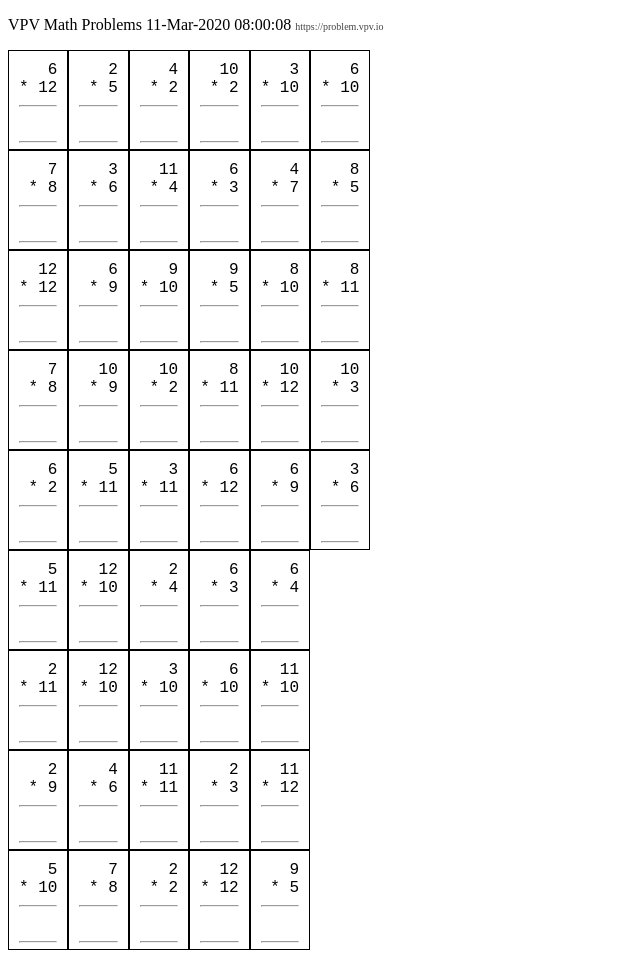
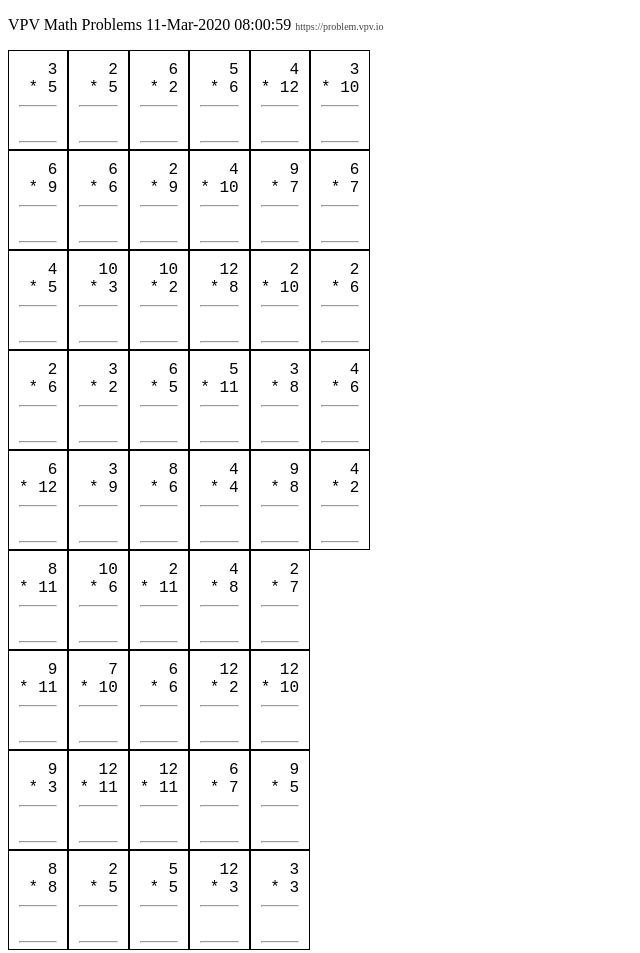
Before and after one commit to reflexdemon/math-problems, a website: page docs/problems.html in a window 1280 px wide. Shown: the whole page, without its empty margins (0-640 px from the left). Drawn offline with Linux system fonts and the light colour scheme.

Commit message:
Published new set of problems Wed Mar 11 08:01:00 EDT 2020

```diff
--- a/docs/problems.html
+++ b/docs/problems.html
@@ -34,10 +34,38 @@
 </head>
 <body>
 
-<p>VPV Math Problems 11-Mar-2020 08:00:08 <span style="color: #444; font-size: 10px">https://problem.vpv.io</span></p>
+<p>VPV Math Problems 11-Mar-2020 08:00:59 <span style="color: #444; font-size: 10px">https://problem.vpv.io</span></p>
 
 <div class="row">
       <div class="column">
+          <span class="cell">
+            <div >  3</div>
+            <div >*   5</div>
+            <hr>
+            <br>
+            <hr>
+          </span>
+          <span class="cell">
+            <div >  6</div>
+            <div >*   9</div>
+            <hr>
+            <br>
+            <hr>
+          </span>
+          <span class="cell">
+            <div >  4</div>
+            <div >*   5</div>
+            <hr>
+            <br>
+            <hr>
+          </span>
+          <span class="cell">
+            <div >  2</div>
+            <div >*   6</div>
+            <hr>
+            <br>
+            <hr>
+          </span>
           <span class="cell">
             <div >  6</div>
             <div >*  12</div>
@@ -46,57 +74,29 @@
             <hr>
           </span>
           <span class="cell">
-            <div >  7</div>
-            <div >*   8</div>
-            <hr>
-            <br>
-            <hr>
-          </span>
-          <span class="cell">
-            <div > 12</div>
-            <div >*  12</div>
-            <hr>
-            <br>
-            <hr>
-          </span>
-          <span class="cell">
-            <div >  7</div>
-            <div >*   8</div>
-            <hr>
-            <br>
-            <hr>
-          </span>
-          <span class="cell">
-            <div >  6</div>
-            <div >*   2</div>
-            <hr>
-            <br>
-            <hr>
-          </span>
-          <span class="cell">
-            <div >  5</div>
+            <div >  8</div>
             <div >*  11</div>
             <hr>
             <br>
             <hr>
           </span>
           <span class="cell">
-            <div >  2</div>
+            <div >  9</div>
             <div >*  11</div>
             <hr>
             <br>
             <hr>
           </span>
           <span class="cell">
-            <div >  2</div>
-            <div >*   9</div>
+            <div >  9</div>
+            <div >*   3</div>
             <hr>
             <br>
             <hr>
           </span>
           <span class="cell">
-            <div >  5</div>
-            <div >*  10</div>
+            <div >  8</div>
+            <div >*   8</div>
             <hr>
             <br>
             <hr>
@@ -111,14 +111,28 @@
             <hr>
           </span>
           <span class="cell">
-            <div >  3</div>
+            <div >  6</div>
             <div >*   6</div>
             <hr>
             <br>
             <hr>
           </span>
           <span class="cell">
-            <div >  6</div>
+            <div > 10</div>
+            <div >*   3</div>
+            <hr>
+            <br>
+            <hr>
+          </span>
+          <span class="cell">
+            <div >  3</div>
+            <div >*   2</div>
+            <hr>
+            <br>
+            <hr>
+          </span>
+          <span class="cell">
+            <div >  3</div>
             <div >*   9</div>
             <hr>
             <br>
@@ -126,7 +140,116 @@
           </span>
           <span class="cell">
             <div > 10</div>
+            <div >*   6</div>
+            <hr>
+            <br>
+            <hr>
+          </span>
+          <span class="cell">
+            <div >  7</div>
+            <div >*  10</div>
+            <hr>
+            <br>
+            <hr>
+          </span>
+          <span class="cell">
+            <div > 12</div>
+            <div >*  11</div>
+            <hr>
+            <br>
+            <hr>
+          </span>
+          <span class="cell">
+            <div >  2</div>
+            <div >*   5</div>
+            <hr>
+            <br>
+            <hr>
+          </span>
+      </div>
+      <div class="column">
+          <span class="cell">
+            <div >  6</div>
+            <div >*   2</div>
+            <hr>
+            <br>
+            <hr>
+          </span>
+          <span class="cell">
+            <div >  2</div>
             <div >*   9</div>
+            <hr>
+            <br>
+            <hr>
+          </span>
+          <span class="cell">
+            <div > 10</div>
+            <div >*   2</div>
+            <hr>
+            <br>
+            <hr>
+          </span>
+          <span class="cell">
+            <div >  6</div>
+            <div >*   5</div>
+            <hr>
+            <br>
+            <hr>
+          </span>
+          <span class="cell">
+            <div >  8</div>
+            <div >*   6</div>
+            <hr>
+            <br>
+            <hr>
+          </span>
+          <span class="cell">
+            <div >  2</div>
+            <div >*  11</div>
+            <hr>
+            <br>
+            <hr>
+          </span>
+          <span class="cell">
+            <div >  6</div>
+            <div >*   6</div>
+            <hr>
+            <br>
+            <hr>
+          </span>
+          <span class="cell">
+            <div > 12</div>
+            <div >*  11</div>
+            <hr>
+            <br>
+            <hr>
+          </span>
+          <span class="cell">
+            <div >  5</div>
+            <div >*   5</div>
+            <hr>
+            <br>
+            <hr>
+          </span>
+      </div>
+      <div class="column">
+          <span class="cell">
+            <div >  5</div>
+            <div >*   6</div>
+            <hr>
+            <br>
+            <hr>
+          </span>
+          <span class="cell">
+            <div >  4</div>
+            <div >*  10</div>
+            <hr>
+            <br>
+            <hr>
+          </span>
+          <span class="cell">
+            <div > 12</div>
+            <div >*   8</div>
             <hr>
             <br>
             <hr>
@@ -139,8 +262,80 @@
             <hr>
           </span>
           <span class="cell">
+            <div >  4</div>
+            <div >*   4</div>
+            <hr>
+            <br>
+            <hr>
+          </span>
+          <span class="cell">
+            <div >  4</div>
+            <div >*   8</div>
+            <hr>
+            <br>
+            <hr>
+          </span>
+          <span class="cell">
             <div > 12</div>
+            <div >*   2</div>
+            <hr>
+            <br>
+            <hr>
+          </span>
+          <span class="cell">
+            <div >  6</div>
+            <div >*   7</div>
+            <hr>
+            <br>
+            <hr>
+          </span>
+          <span class="cell">
+            <div > 12</div>
+            <div >*   3</div>
+            <hr>
+            <br>
+            <hr>
+          </span>
+      </div>
+      <div class="column">
+          <span class="cell">
+            <div >  4</div>
+            <div >*  12</div>
+            <hr>
+            <br>
+            <hr>
+          </span>
+          <span class="cell">
+            <div >  9</div>
+            <div >*   7</div>
+            <hr>
+            <br>
+            <hr>
+          </span>
+          <span class="cell">
+            <div >  2</div>
             <div >*  10</div>
+            <hr>
+            <br>
+            <hr>
+          </span>
+          <span class="cell">
+            <div >  3</div>
+            <div >*   8</div>
+            <hr>
+            <br>
+            <hr>
+          </span>
+          <span class="cell">
+            <div >  9</div>
+            <div >*   8</div>
+            <hr>
+            <br>
+            <hr>
+          </span>
+          <span class="cell">
+            <div >  2</div>
+            <div >*   7</div>
             <hr>
             <br>
             <hr>
@@ -153,101 +348,6 @@
             <hr>
           </span>
           <span class="cell">
-            <div >  4</div>
-            <div >*   6</div>
-            <hr>
-            <br>
-            <hr>
-          </span>
-          <span class="cell">
-            <div >  7</div>
-            <div >*   8</div>
-            <hr>
-            <br>
-            <hr>
-          </span>
-      </div>
-      <div class="column">
-          <span class="cell">
-            <div >  4</div>
-            <div >*   2</div>
-            <hr>
-            <br>
-            <hr>
-          </span>
-          <span class="cell">
-            <div > 11</div>
-            <div >*   4</div>
-            <hr>
-            <br>
-            <hr>
-          </span>
-          <span class="cell">
-            <div >  9</div>
-            <div >*  10</div>
-            <hr>
-            <br>
-            <hr>
-          </span>
-          <span class="cell">
-            <div > 10</div>
-            <div >*   2</div>
-            <hr>
-            <br>
-            <hr>
-          </span>
-          <span class="cell">
-            <div >  3</div>
-            <div >*  11</div>
-            <hr>
-            <br>
-            <hr>
-          </span>
-          <span class="cell">
-            <div >  2</div>
-            <div >*   4</div>
-            <hr>
-            <br>
-            <hr>
-          </span>
-          <span class="cell">
-            <div >  3</div>
-            <div >*  10</div>
-            <hr>
-            <br>
-            <hr>
-          </span>
-          <span class="cell">
-            <div > 11</div>
-            <div >*  11</div>
-            <hr>
-            <br>
-            <hr>
-          </span>
-          <span class="cell">
-            <div >  2</div>
-            <div >*   2</div>
-            <hr>
-            <br>
-            <hr>
-          </span>
-      </div>
-      <div class="column">
-          <span class="cell">
-            <div > 10</div>
-            <div >*   2</div>
-            <hr>
-            <br>
-            <hr>
-          </span>
-          <span class="cell">
-            <div >  6</div>
-            <div >*   3</div>
-            <hr>
-            <br>
-            <hr>
-          </span>
-          <span class="cell">
             <div >  9</div>
             <div >*   5</div>
             <hr>
@@ -255,43 +355,8 @@
             <hr>
           </span>
           <span class="cell">
-            <div >  8</div>
-            <div >*  11</div>
-            <hr>
-            <br>
-            <hr>
-          </span>
-          <span class="cell">
-            <div >  6</div>
-            <div >*  12</div>
-            <hr>
-            <br>
-            <hr>
-          </span>
-          <span class="cell">
-            <div >  6</div>
+            <div >  3</div>
             <div >*   3</div>
-            <hr>
-            <br>
-            <hr>
-          </span>
-          <span class="cell">
-            <div >  6</div>
-            <div >*  10</div>
-            <hr>
-            <br>
-            <hr>
-          </span>
-          <span class="cell">
-            <div >  2</div>
-            <div >*   3</div>
-            <hr>
-            <br>
-            <hr>
-          </span>
-          <span class="cell">
-            <div > 12</div>
-            <div >*  12</div>
             <hr>
             <br>
             <hr>
@@ -306,94 +371,29 @@
             <hr>
           </span>
           <span class="cell">
-            <div >  4</div>
+            <div >  6</div>
             <div >*   7</div>
             <hr>
             <br>
             <hr>
           </span>
           <span class="cell">
-            <div >  8</div>
-            <div >*  10</div>
+            <div >  2</div>
+            <div >*   6</div>
             <hr>
             <br>
             <hr>
           </span>
           <span class="cell">
-            <div > 10</div>
-            <div >*  12</div>
+            <div >  4</div>
+            <div >*   6</div>
             <hr>
             <br>
             <hr>
           </span>
           <span class="cell">
-            <div >  6</div>
-            <div >*   9</div>
-            <hr>
-            <br>
-            <hr>
-          </span>
-          <span class="cell">
-            <div >  6</div>
-            <div >*   4</div>
-            <hr>
-            <br>
-            <hr>
-          </span>
-          <span class="cell">
-            <div > 11</div>
-            <div >*  10</div>
-            <hr>
-            <br>
-            <hr>
-          </span>
-          <span class="cell">
-            <div > 11</div>
-            <div >*  12</div>
-            <hr>
-            <br>
-            <hr>
-          </span>
-          <span class="cell">
-            <div >  9</div>
-            <div >*   5</div>
-            <hr>
-            <br>
-            <hr>
-          </span>
-      </div>
-      <div class="column">
-          <span class="cell">
-            <div >  6</div>
-            <div >*  10</div>
-            <hr>
-            <br>
-            <hr>
-          </span>
-          <span class="cell">
-            <div >  8</div>
-            <div >*   5</div>
-            <hr>
-            <br>
-            <hr>
-          </span>
-          <span class="cell">
-            <div >  8</div>
-            <div >*  11</div>
-            <hr>
-            <br>
-            <hr>
-          </span>
-          <span class="cell">
-            <div > 10</div>
-            <div >*   3</div>
-            <hr>
-            <br>
-            <hr>
-          </span>
-          <span class="cell">
-            <div >  3</div>
-            <div >*   6</div>
+            <div >  4</div>
+            <div >*   2</div>
             <hr>
             <br>
             <hr>
```
Also changed, not shown: docs/answers.txt (+44 -44 lines), 1 other file.
